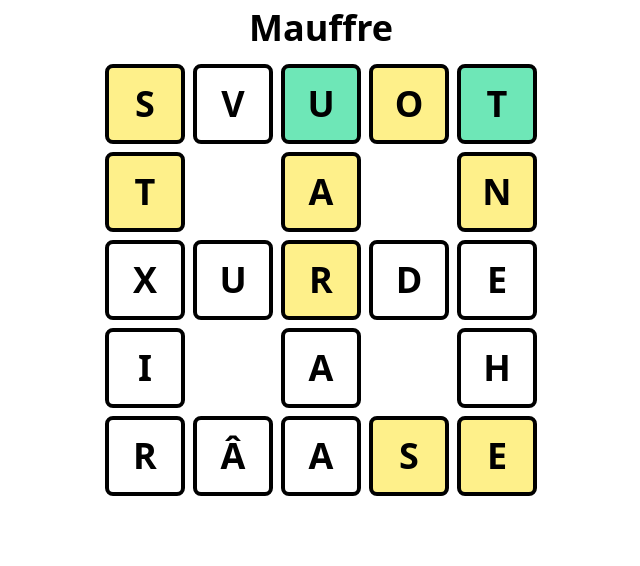
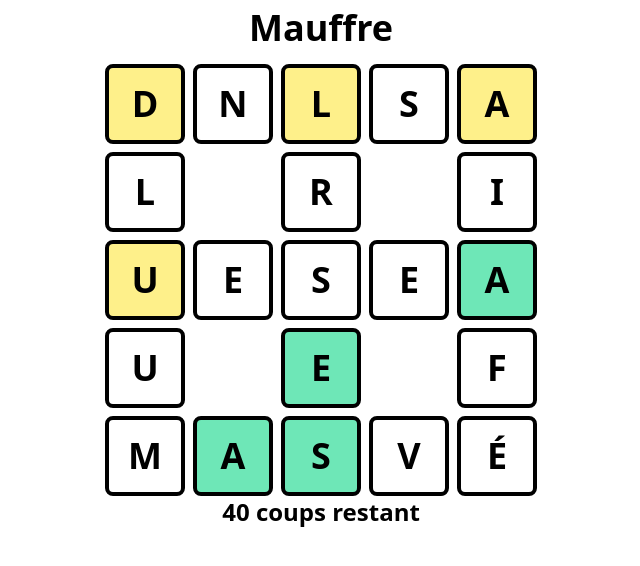
Before and after one commit to sbergot/mauffre, a React (Vite) app: page / in a window 1280 px wide. Shown: the top 566 px of the page, without its empty margins (319-959 px from the left). Built offline with nearby package versions, Linux system fonts and the light colour scheme.

Commit message:
work work

```diff
--- a/index.html
+++ b/index.html
@@ -2,9 +2,9 @@
 <html lang="en">
   <head>
     <meta charset="UTF-8" />
-    <link rel="icon" type="image/svg+xml" href="/src/favicon.svg" />
+    <link rel="icon" type="image/svg+xml" href="/waffle.png" />
     <meta name="viewport" content="width=device-width, initial-scale=1.0" />
-    <title>Vite App</title>
+    <title>Mauffre</title>
   </head>
   <body>
     <div id="root"></div>
--- a/package.json
+++ b/package.json
@@ -7,12 +7,15 @@
     "preview": "vite preview"
   },
   "dependencies": {
+    "random": "^3.0.6",
     "react": "^17.0.2",
-    "react-dom": "^17.0.2"
+    "react-dom": "^17.0.2",
+    "seedrandom": "^3.0.5"
   },
   "devDependencies": {
     "@types/react": "^17.0.33",
     "@types/react-dom": "^17.0.10",
+    "@types/seedrandom": "^3.0.2",
     "@vitejs/plugin-react": "^1.0.7",
     "autoprefixer": "^10.4.7",
     "postcss": "^8.4.13",
--- a/src/App.tsx
+++ b/src/App.tsx
@@ -1,16 +1,34 @@
-import { useEffect, useState } from "react";
-import { cloneLetters, compareGrids, Coords, Grid, initArray, initWords, isValidCoord, randomCoordPair, range5, swapCells } from "./utils";
+import { ReactNode, useEffect, useState } from "react";
+import {
+  cloneLetters,
+  compareGrids,
+  Coords,
+  Grid,
+  initArray,
+  initWords,
+  isValidCoord,
+  randomCoordPair,
+  range5,
+  seed,
+  swapCells,
+} from "./utils";
+
+type State = "play" | "win" | "loose";
 
 function App() {
+  const [state, setState] = useState<State>("play");
+
   const [letters, setLetters] = useState<Grid>(initArray());
   const [reference, setReference] = useState<Grid>(initArray());
   const [selected, setSelected] = useState<Coords | null>(null);
+  const [moves, setMoves] = useState<number>(40);
 
   useEffect(() => {
+    seed();
     const init = initWords();
     const init_reference = cloneLetters(init);
     setReference(init_reference);
-    for (let i =0; i<500; i++) {
+    for (let i = 0; i < 500; i++) {
       const [c1, c2] = randomCoordPair();
       swapCells(init, c1, c2);
     }
@@ -19,26 +37,64 @@ function App() {
   }, []);
 
   function swap(c1: Coords, c2: Coords) {
-    setLetters(letters => {
+    setLetters((letters) => {
       const l1 = letters[c1.x][c1.y];
       const l2 = letters[c2.x][c2.y];
       const new_letters = cloneLetters(letters);
       new_letters[c1.x][c1.y] = l2;
       new_letters[c2.x][c2.y] = l1;
-      compareGrids(new_letters, reference);
-      return new_letters;
-    })
+      const compared_grid = compareGrids(new_letters, reference);
+
+      let goodpos = 0;
+      compared_grid.forEach(row => row.forEach(e => {
+        if (e.comp.letterPosGood) {
+          goodpos += 1;
+        }
+      }));
+      if (goodpos === 21) {
+        setState("win");
+      }
+      return compared_grid;
+    });
   }
 
   function pick(c: Coords) {
+    if (state !== "play") {
+      return
+    }
     if (!selected) {
       setSelected(c);
+    } else if (c.x === selected.x && c.y === selected.y) {
+      setSelected(null);
     } else {
       swap(selected, c);
+      setMoves((m) => {
+        if (m === 1) {
+          setState("loose");
+          setSelected(null);
+        }
+        return m - 1;
+      });
       setSelected(null);
     }
   }
 
+  let component: ReactNode = null;
+  if (state === "loose") {
+    component = (
+      <div className="text-2xl font-semibold mx-auto mb-4">
+        Vous avez perdu!
+      </div>
+    );
+  }
+
+  if (state === "win") {
+    component = (
+      <div className="text-2xl font-semibold mx-auto mb-4">
+        Vous avez gagné!
+      </div>
+    );
+  }
 
   return (
     <div className="max-w-xl mx-auto p-2 flex flex-col justify-center">
@@ -48,26 +104,36 @@ function App() {
           <div key={i} className="flex">
             {range5.map((j) => {
               let classes =
-                "w-20 h-20 inline-block mx-1 cursor-pointer flex justify-center items-center rounded-lg";
+                "w-20 h-20 inline-block mx-1 flex justify-center items-center rounded-lg";
               const entry = letters[i][j];
-              if (isValidCoord({x: i, y: j})) {
-                classes += " border border-4";
+              if (isValidCoord({ x: i, y: j })) {
+                classes += " border border-4 hover:shadow-2xl";
+
+                if (state === "play") {
+                  classes += " cursor-pointer"
+                } else {
+                  classes += " cursor-not-allowed"
+                }
 
                 if (selected && selected.x === i && selected.y === j) {
                   classes += " border-sky-600";
                 } else {
-                  classes += " border-black"
+                  classes += " border-black";
                 }
               }
 
               if (entry.comp.letterPosGood) {
-                classes += " bg-emerald-300"
+                classes += " bg-emerald-300";
               } else if (entry.comp.letterGood) {
-                classes += " bg-yellow-200"
+                classes += " bg-yellow-200";
               }
 
               return (
-                <span onClick={() => pick({x: i, y: j})} key={j} className={classes}>
+                <span
+                  onClick={() => pick({ x: i, y: j })}
+                  key={j}
+                  className={classes}
+                >
                   <span>{entry.letter.toUpperCase()}</span>
                 </span>
               );
@@ -75,6 +141,10 @@ function App() {
           </div>
         ))}
       </div>
+      <span className="text-2xl font-semibold mx-auto mb-4">
+        {moves} coups restant
+      </span>
+      {component}
     </div>
   );
 }
--- a/src/utils.ts
+++ b/src/utils.ts
@@ -1,4 +1,13 @@
 import words from "./mots_5.json";
+import seedrandom, { PRNG } from "seedrandom";
+
+let rng: PRNG;
+
+export function seed() {
+  let now = new Date();
+  let seed_str = `${now.getUTCFullYear()}-${now.getUTCMonth()}-${now.getUTCDate()}`;
+  rng = seedrandom(seed_str);
+}
 
 export interface CharComp {
   letterGood: boolean;
@@ -15,7 +24,8 @@ export type Grid = Entry[][];
 export const range5 = [...Array(5).keys()];
 
 function randomElt<T>(arr: T[]): T {
-  return arr[Math.floor(Math.random() * arr.length)];
+  return arr[Math.floor(rng() * arr.length)];
+  // return arr[random.int(1, arr.length) - 1];
 }
 
 const randomWord = () => randomElt(words);
@@ -166,12 +176,12 @@ function getHorizontalWord(letters: Grid, x: number): Entry[] {
 }
 
 export function compareGrids(challenge: Grid, reference: Grid): Grid {
-  challenge.forEach((row) =>
+  const result = cloneLetters(challenge);
+  result.forEach((row) =>
     row.forEach((entry) => {
       entry.comp = { letterGood: false, letterPosGood: false };
     })
   );
-  const result = cloneLetters(challenge);
   [0, 2, 4].forEach((x) => {
     compareWords(getVerticalWord(result, x), getVerticalWord(reference, x));
   });
```
Also changed, not shown: waffle.png (added), 1 other file (tests, documents, lock files or other folders).
